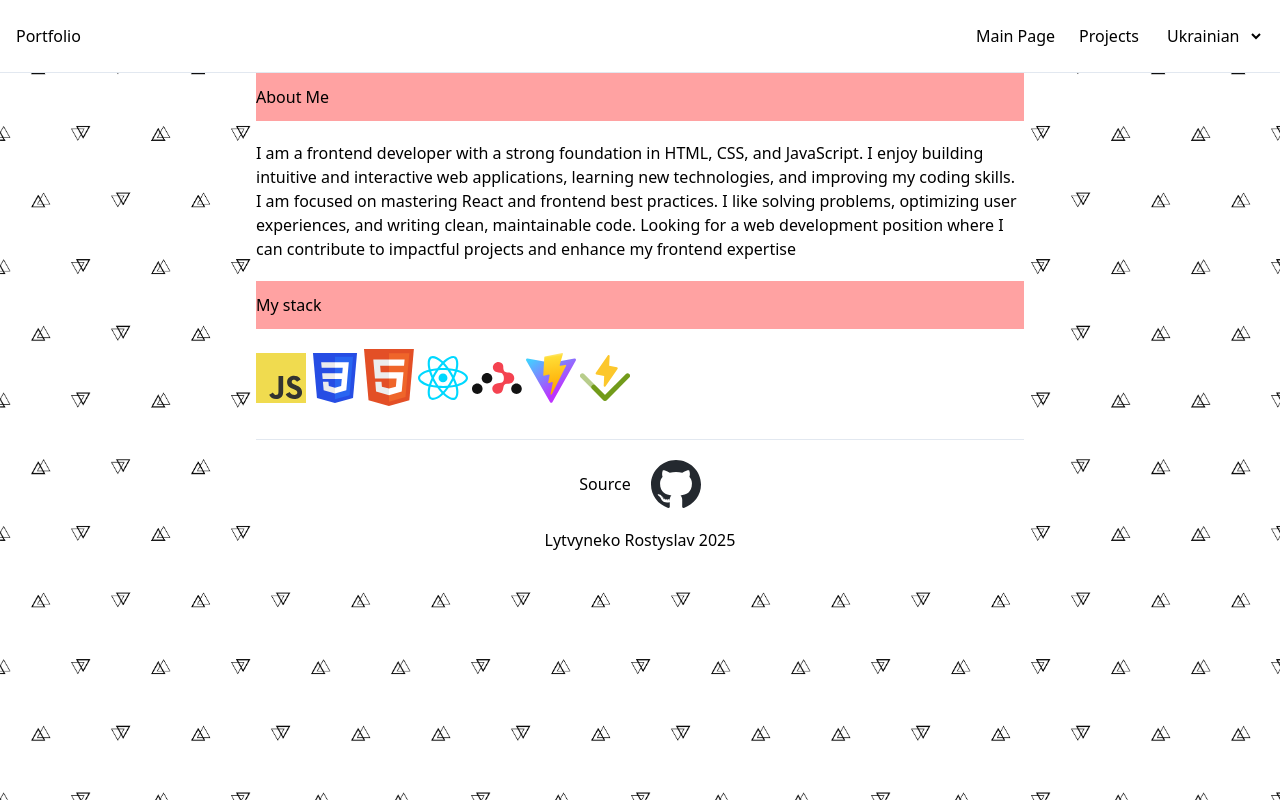
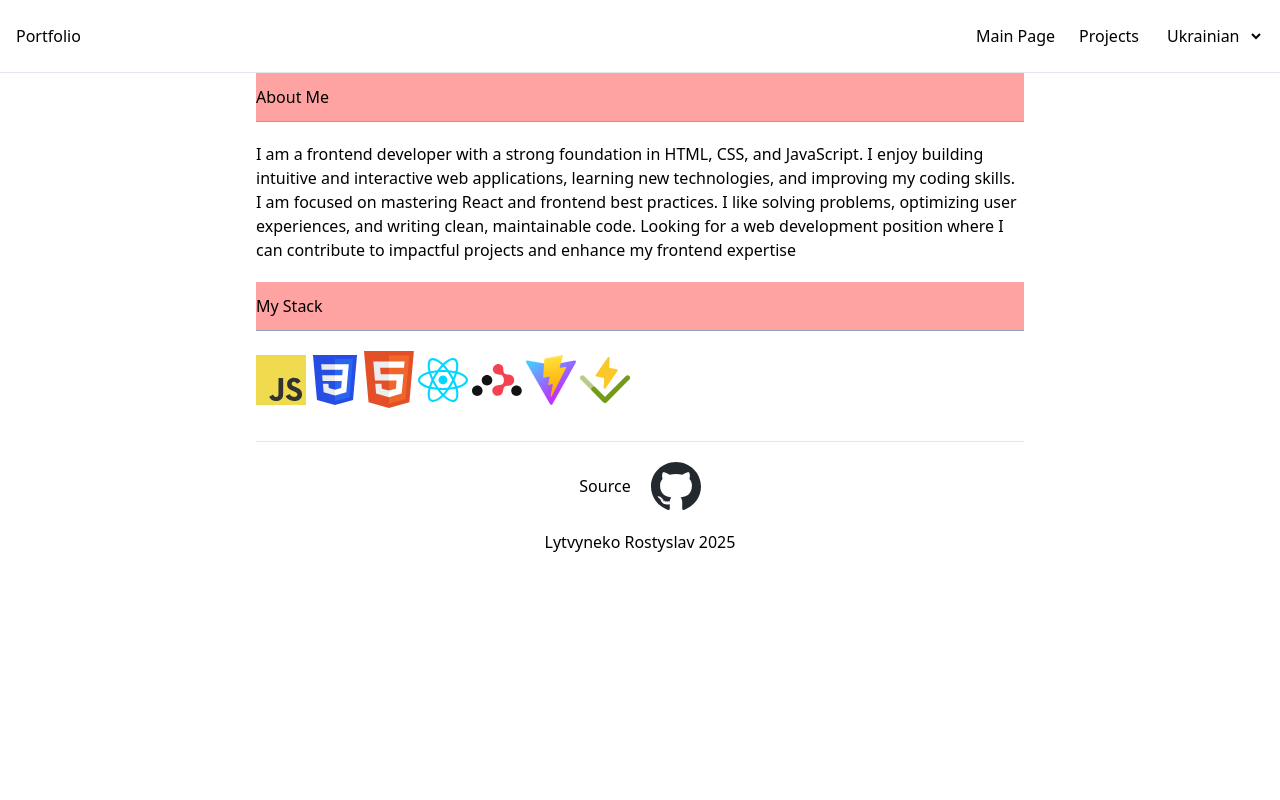
Before and after one commit to R3ndrex/Portfolio, a React (Vite) app: page / in a window 1280 px wide. Built offline with nearby package versions, Linux system fonts and the light colour scheme.

Commit message:
remove background image, add border bottom for h2, capitalize h2

```diff
--- a/src/index.css
+++ b/src/index.css
@@ -1,10 +1,11 @@
 @import "tailwindcss";
-body {
-    background: url("./assets/25675.jpg");
-    background-size: 400px 400px;
-}
+
 main {
     & section:last-of-type {
         margin-bottom: 2rem;
     }
 }
+h2 {
+    border-bottom: 1px solid oklch(70.4% 0.04 256.788);
+    text-transform: capitalize;
+}
```
Also changed, not shown: src/assets/25675.jpg (deleted).
